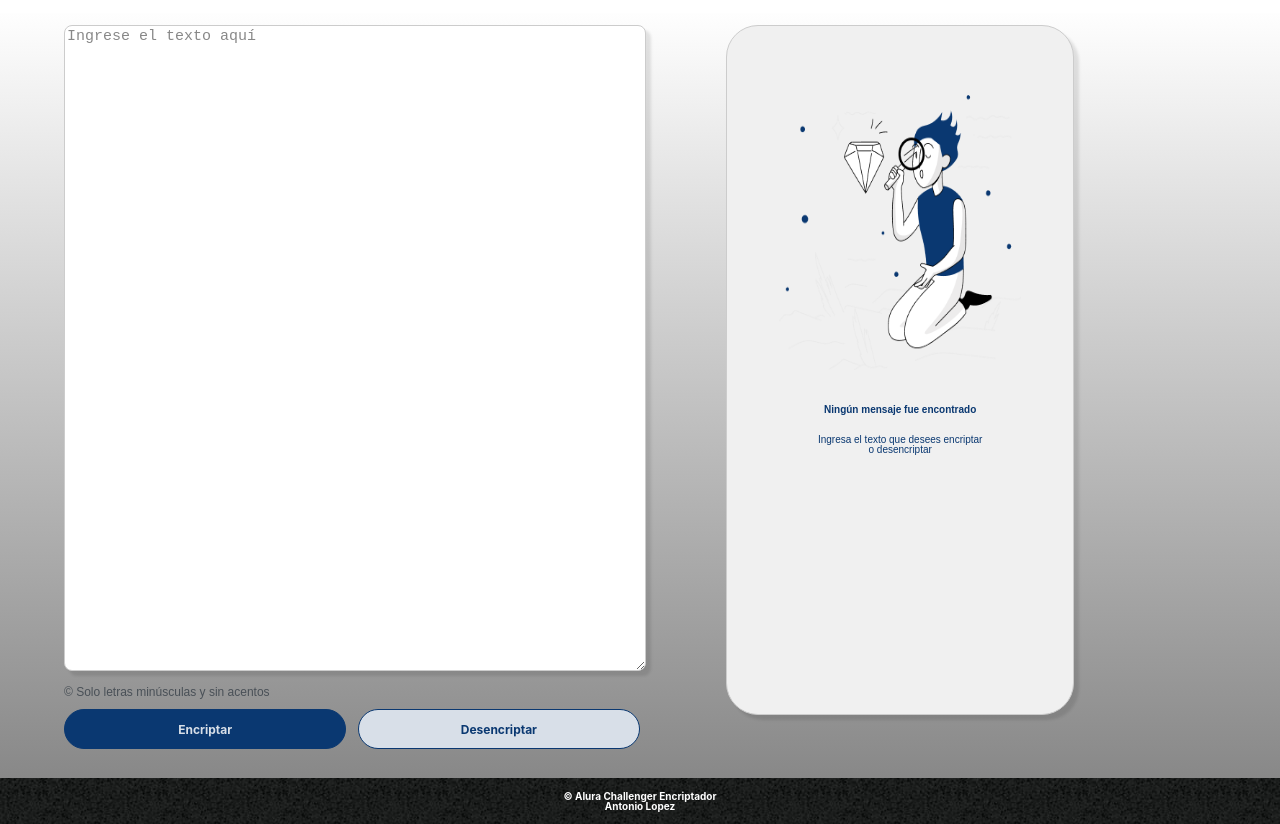
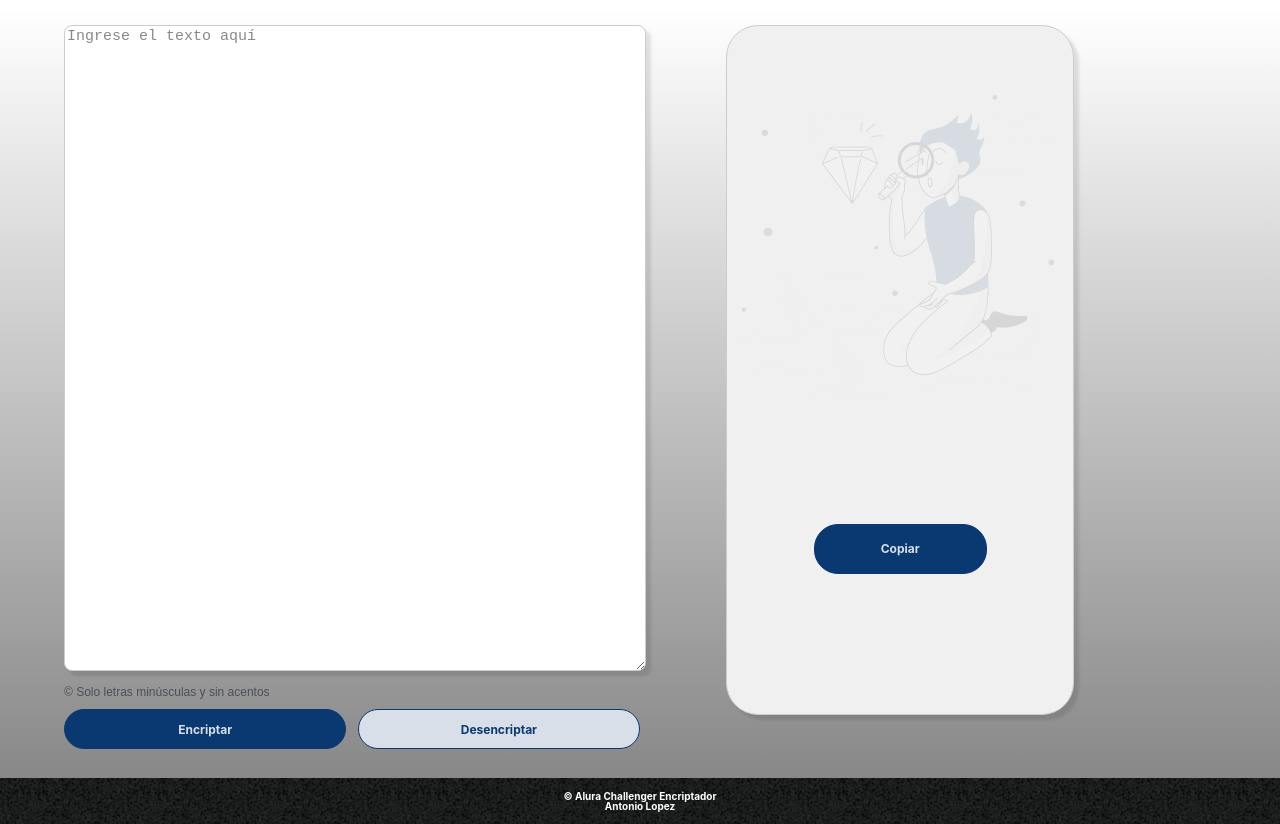
Before and after one commit to RatonyXXX/Challenge-Encriptador, a plain HTML site: page index.html in a window 1280 px wide. Both pictures are taken after a click on the button "Encriptar". Shown: the part 64-888 px from the top of the page. Drawn offline with Linux system fonts and the light colour scheme.

Commit message:
Segundo Commit

```diff
--- a/index.html
+++ b/index.html
@@ -1,5 +1,6 @@
 <!DOCTYPE html>
 <html lang="es">
+
 <head>
     <meta charset="UTF-8">
     <meta name="viewport" content="width=device-width, initial-scale=1.0">
@@ -7,6 +8,7 @@
     <link rel="stylesheet" href="style.css">
     <title>Tony Challenge Encriptador</title>
 </head>
+
 <body>
     <header>
         <div class="encabezado">
@@ -16,27 +18,33 @@
     <main>
         <section class="principal">
             <div class="contenedorElementos">
-                <textarea id="origen" class="texto" placeholder="Ingrese el texto aquí"></textarea>
+
+
+                <textarea id="textoOrigen" class="textoOrigen" placeholder="Ingrese el texto aquí"></textarea>
+
                 <div class="observacion">
                     &copy Solo letras minúsculas y sin acentos
                 </div>
+
                 <div class="botones">
                     <input type="button" value="Encriptar" class="botonEncriptar" onclick="fncEncriptar();">
                     <input type="button" value="Desencriptar" class="botonDesencriptar" onclick="fncDesencriptar();">
                 </div>
 
-                <p id="destino"></p>
-                <div class="mensaje">
+                <div class="contenedorMensaje">
 
-                    <img id="muñeco" src="imagen/Muñeco.png" alt="">
+                    <div class="contenedorInicial">
+                        <img id="monito" src="imagen/Muñeco.png" alt="">
+                        <p id="msgUno" class="msgUno">Ningún mensaje fue encontrado</p>
+                        <p id="msgDos" class="msgDos">Ingresa el texto que desees encriptar o desencriptar</p>
+                        <input type="button" value="Copiar" id="botonCopiar" class="botonCopiar"
+                            onclick="fncCopiar();" disabled>
+                    </div>
 
-                    <div class="mensajeEncriptado">
+                    <div class="contenedorFinal">
+                        <p id="textoDestino"></p>
+                    </div>
 
-                        <p class="msgUno">Ningún mensaje fue encontrado</p>
-                        <p class="msgDos">Ingresa el texto que desees encriptar o desencriptar</p>
-
-                    </div>
-                    <input type="button" value="Copiar" id="copiar" class="botonCopiar" style="display: none;" onclick="fncCopiar();">
                 </div>
 
             </div>
@@ -48,4 +56,5 @@
     </footer>
     <script src="javascript.js"></script>
 </body>
+
 </html>
--- a/javascript.js
+++ b/javascript.js
@@ -1,56 +1,48 @@
-const txtOrigen = document.getElementById("origen");
-const txtDestino = document.getElementById("destino");
-const muñeco = document.getElementById("muñeco");
-const btnCopiar = document.getElementById("copiar");
-const msgEncriptado = document.getElementsByClassName("mensajeEncriptado");
+const txtOrigen = document.getElementById("textoOrigen");
+const txtDestino = document.getElementById("textoDestino");
+const imgMonito = document.getElementById("monito");
+const btnCopiar = document.getElementById("botonCopiar");
+const msgUno = document.getElementById("msgUno");
+const msgDos = document.getElementById("msgDos");
 
-// Prevenir entrada de mayúsculas y caracteres no permitidos
+// Mayusculas, caracters especiales
 txtOrigen.addEventListener("input", function () {
     let txtNuevo = txtOrigen.value.toLowerCase();
     txtNuevo = txtNuevo.replace(/[^a-z\s]/g, "");
     txtOrigen.value = txtNuevo;
 });
 
-// Función para encriptar
+// Encriptar
 function fncEncriptar() {
     const txtReemplazo = { 'e': 'enter', 'i': 'imes', 'a': 'ai', 'o': 'ober', 'u': 'ufat' };
     let txtNuevo = txtOrigen.value;
     txtNuevo = txtNuevo.replace(/[aeiou]/g, matched => txtReemplazo[matched]);
     txtDestino.textContent = txtNuevo;
-
     ocultarMostrarElementos();
-    //copiarBtn.disabled = false;
-    //muñeco.style.opacity = 0.1;
 }
 
-// Función para desencriptar
+// Desencriptar
 function fncDesencriptar() {
     const txtReemplazo = { 'enter': 'e', 'imes': 'i', 'ai': 'a', 'ober': 'o', 'ufat': 'u' };
     let txtNuevo = txtOrigen.value;
     txtNuevo = txtNuevo.replace(/(enter|imes|ai|ober|ufat)/g, matched => txtReemplazo[matched]);
     txtDestino.textContent = txtNuevo;
-
     ocultarMostrarElementos();
-    //copiarBtn.disabled = false;
-    //muñeco.style.opacity = 0.1;
 }
 
-
+// Ocultar y mostrar elementos
 function ocultarMostrarElementos() {
-    /*imgMuñeco.style.display = 'none';
-    msgUno.style.display = 'none';
-    msgDos.style.display = 'none';
-    txtDestino.style.fontSize = '24px'; // Tamaño de fuente más grande
-    txtDestino.style.textAlign = 'center';
-    txtDestino.style.margin = 'auto';
-    divMensaje.style.justifyContent = 'center';*/
-    msgEncriptado.style.display = 'none';
-
-    btnCopiar.style.display = 'inline-block'; // Mostrar botón Copiar
-    divMensaje.style.opacity = 1; // Mostrar mensaje
+    imgMonito.style.opacity = 0.1;
+    msgUno.style.opacity = 0;
+    msgDos.style.opacity = 0;
+    txtDestino.style.fontSize = '20px';
+    btnCopiar.style.opacity = 1;
+    btnCopiar.disabled = false;
+    btnCopiar.style.cursor = "pointer";
+    /*ajustarTextoAlContenedor();*/
 }
 
-// Función para copiar al portapapeles
+// Copiar
 function fncCopiar() {
     const range = document.createRange();
     range.selectNode(txtDestino);
@@ -59,3 +51,18 @@ function fncCopiar() {
     document.execCommand("copy");
     window.getSelection().removeAllRanges();
 }
+
+/*
+function ajustarTextoAlContenedor() {
+    var contenedor = document.querySelector('.contenedorInicial');
+    var texto = document.getElementById('textoDestino');
+    var contenedorWidth = contenedor.offsetWidth;
+    var contenedorHeight = contenedor.offsetHeight;
+
+    var fontSize = Math.min(contenedorWidth / 10, contenedorHeight / 2);
+    texto.style.fontSize = fontSize + 'px';
+}
+
+window.onload = ajustarTextoAlContenedor;
+window.onresize = ajustarTextoAlContenedor;
+*/
--- a/style.css
+++ b/style.css
@@ -34,7 +34,7 @@ header {
     margin-left: 5%;
 }
 
-.texto {
+.textoOrigen {
     width: 100%;
     height: 55vh;
     font-size: 20px;
@@ -45,7 +45,7 @@ header {
     box-shadow: 5px 5px 3px rgba(0, 0, 0, 0.1);
 }
 
-.texto::placeholder {
+.textoOrigen::placeholder {
     color: #888888;
 }
 
@@ -54,14 +54,11 @@ header {
     margin-bottom: 2%;
 }
 
-
-
 .botones{
     display: flex;
     margin-bottom: 2%;
     width: 100%;
 }
-
 .botonEncriptar,
 .botonDesencriptar {
     width: 100%;
@@ -73,32 +70,25 @@ header {
     font-weight: bold;
     transition: 1s all;
 }
-
 .botonEncriptar {
     background: #0A3871;
     color: #D8DFE8;
     margin-right: 2%;
 }
-
 .botonDesencriptar {
     background: #D8DFE8;
     color: #0A3871;
 }
-
 .botonEncriptar:hover {
     background: linear-gradient(45deg, #e4e3e9, #2c20d3);
     cursor: pointer;
 }
-
 .botonDesencriptar:hover {
     background: linear-gradient(45deg, #c54c4c, #e4e3e9);
     cursor: pointer;
 }
 
-
-
-
-.mensaje {
+.contenedorMensaje {
     display: flex;
     justify-content: center;
     width: 60%;
@@ -113,33 +103,60 @@ header {
     margin: 0 0 0 15%;
 }
 
-.mensaje img {
+.contenedorMensaje .contenedorInicial {
+    height: 80%;
+    display: flex;
+    flex-direction: column;
+    /*justify-content: center;*/
+    width: 100%;
     position: relative;
     top: 10%;
-    width: 70%;
-    height: 40%;
+    align-items: center;
+    text-align: center;
+    gap: 20px;
 }
 
-.mensajeEncriptado {
+.contenedorInicial .msgUno {
+    width: 50%;
+    font-size: 20px;
+    font-weight: bold;
+}
+.contenedorInicial .msgDos {
+    width: 50%;
+}
+
+.contenedorInicial .botonCopiar {
+    width: 50%;
+    height: 60px;
+    border-radius: 24px;
+    border: 1px solid #0A3871;
+    font-family: "inter";
+    font-size: 20px;
+    font-weight: bold;
+    transition: 1s all;
+    background: #0A3871;
+    color: #D8DFE8;
+    margin-top: 10%;
+    z-index: 1000;
+    opacity: 0;
+    transition: opacity 0.5s ease;
+
+}
+.contenedorInicial .botonCopiar:hover {
+    background: linear-gradient(45deg, #e4e3e9, #2c20d3);
+    /*cursor: pointer;*/
+}
+
+.contenedorFinal {
     display: flex;
     flex-direction: column;
     justify-content: center;
     width: 100%;
     position: absolute;
-    top: 55%;
+    top: 5%;
     align-items: center;
     text-align: center;
     gap: 20px;
-}
-
-.mensajeEncriptado .msgUno {
-    width: 50%;
-    font-size: 20px;
-    font-weight: bold;
-}
-
-.mensajeEncriptado .msgDos {
-    width: 50%;
 }
 
 footer {
@@ -162,26 +179,32 @@ footer {
         height: auto;
     }
 
-    .texto {
+    .textoOrigen {
         font-size: 15px;
         height: 80vh;
     }
 
-    .botonEncriptar,
-    .botonDesencriptar {
-        height: 40px;
-        font-size: 12px;
+    .textoDestino {
+        font-size: 15px;
+        height: 80vh;
     }
 
     .botones {
         margin-bottom: 5%;
     }
 
+    .botonEncriptar,
+    .botonDesencriptar {
+
+        height: 40px;
+        font-size: 12px;
+    }
+
     .observacion {
         font-size: 12px;
     }
 
-    .mensaje {
+    .contenedorMensaje {
         height: 95%;
     }
 
@@ -189,7 +212,12 @@ footer {
         font-size: 10px;
     }
 
-    .mensajeEncriptado .msgUno, .msgDos {
+    .contenedorInicial .msgUno, .msgDos {
         font-size: 10px;
     }
+
+    .contenedorInicial .botonCopiar {
+        height: 50px;
+        font-size: 12px;
+    }
 }
```
